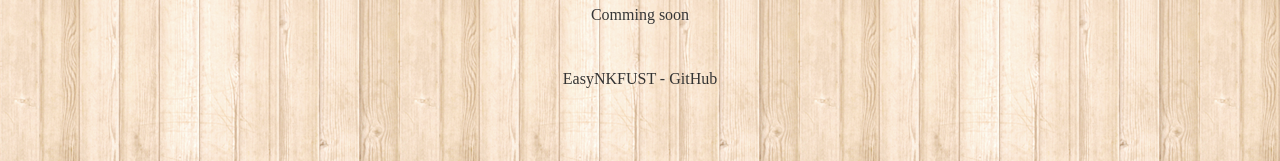
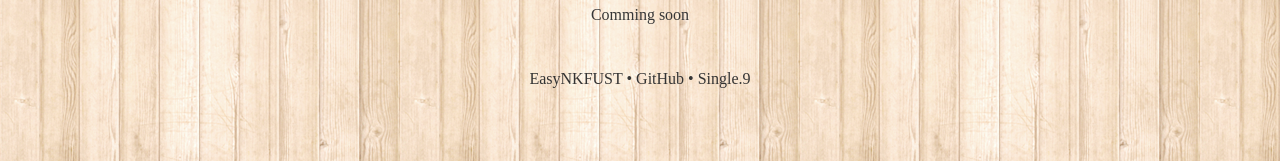
Before and after one commit to single9/EasyNKFUST, a plain HTML site: page index.html in a window 1280 px wide. Shown: the part 390-551 px from the top of the page. Drawn offline with nearby package versions, Linux system fonts and the light colour scheme.

```diff
--- a/index.html
+++ b/index.html
@@ -63,7 +63,7 @@
                 <div class="span3"></div>
                 <div class="span3"></div>
                 <div class="span3"></div>
-                <footer class="span12"><a href="">EasyNKFUST</a> - <a href="https://github.com/single9/EasyNKFUST">GitHub</a></footer>
+                <footer class="span12"><a href="">EasyNKFUST</a> &#8226; <a href="https://github.com/single9/EasyNKFUST">GitHub</a> &#8226; <a href="http://single9.net/">Single.9</a></footer>
             </div>
         </div>
     </body>
```
